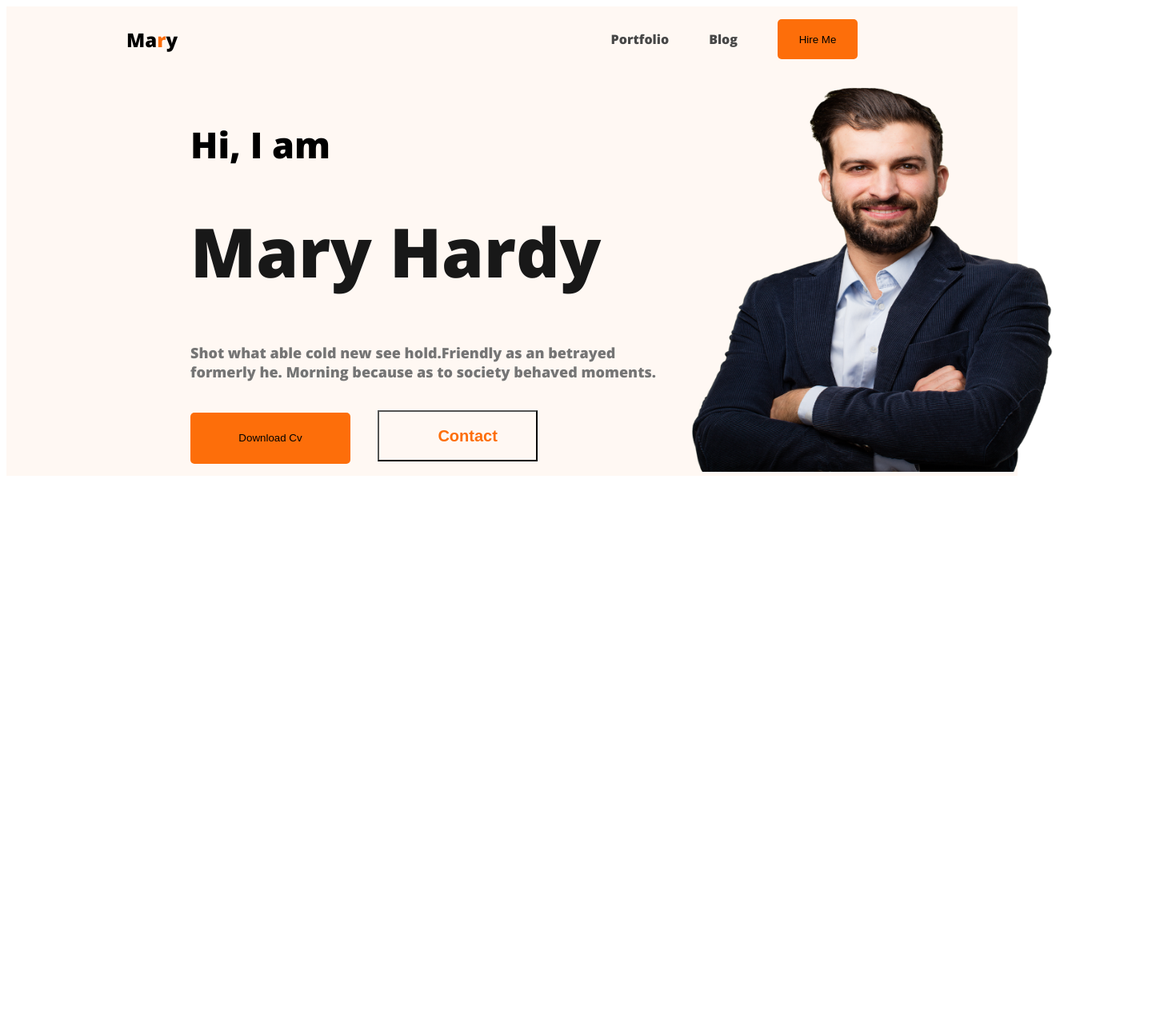
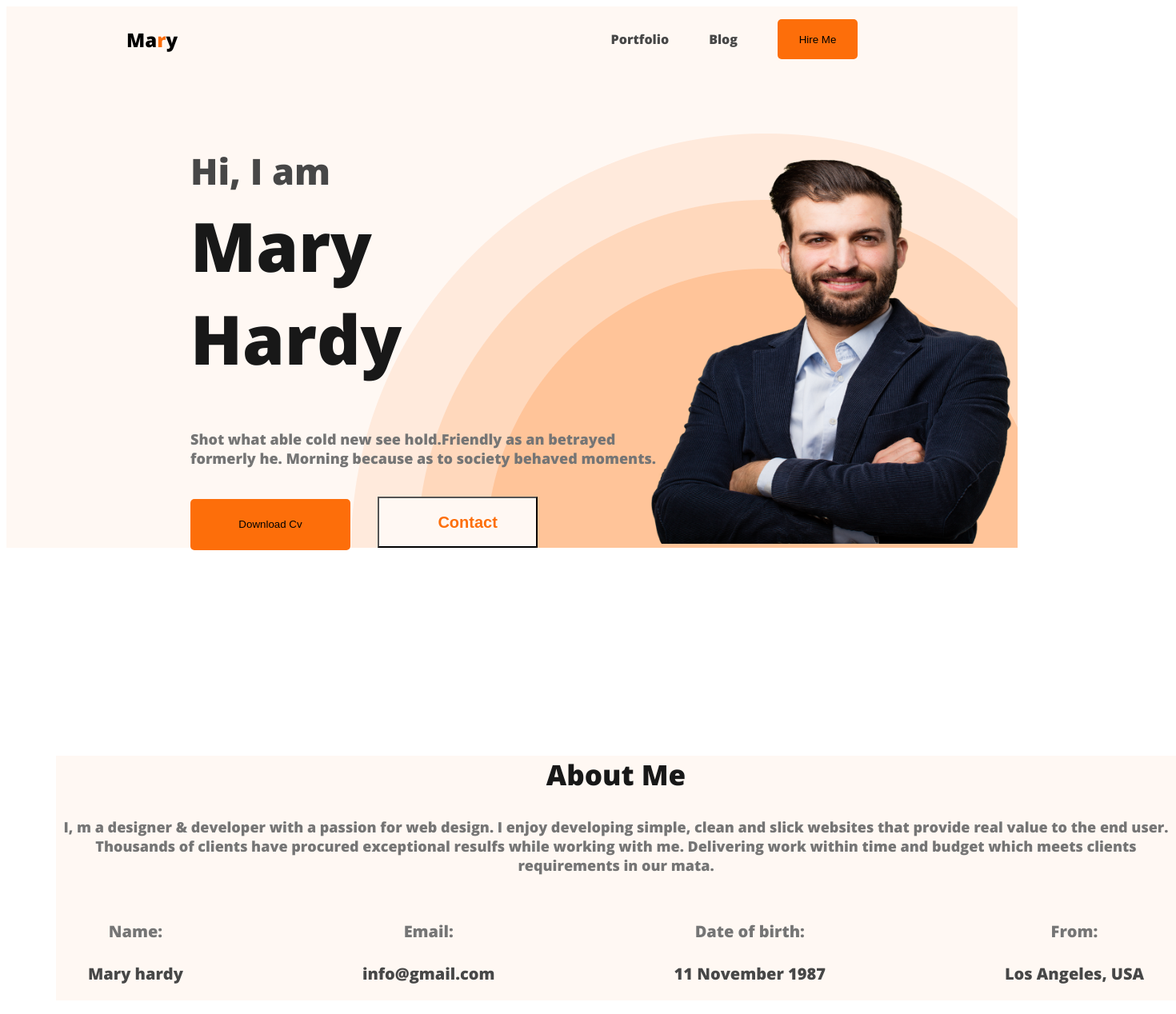
Before and after one commit to SabbirReturn/developer-portfolio-repo, a plain HTML site: page index.html in a window 1280 px wide. Shown: the whole page at 80% size, 1470 px wide, since content can reach past the window. Before the commit the page ends 800 px from the top, so only its background shows below. Drawn offline with nearby package versions, Linux system fonts and the light colour scheme.

Commit message:
About Me

```diff
--- a/index.html
+++ b/index.html
@@ -20,7 +20,7 @@
             </ul>
         </nav>
         <div class="banner">
-            <div>
+            <div class="banner-content">
                 <p class="banner-header">Hi, I  am</p>
                 <h1 class="banner-title">Mary Hardy</h1>
                 <p class="banner-description">Shot what able cold new see hold.Friendly as an betrayed formerly he. Morning because as to society behaved moments.</p>
@@ -33,7 +33,28 @@
         </div>
     </header>
     <main>
-
+        <section class="about">
+            <h1 class="about-title">About Me</h1>
+            <p class="about-description">I, m a designer & developer with a passion for web design. I enjoy developing simple, clean and slick websites that provide real value to the end user. Thousands of clients have procured exceptional resulfs while working with me. Delivering work within time and budget which meets clients requirements in our mata.</p>
+            <div class="info">
+                <div>
+                    <h4 class="info-title">Name:</h4>
+                    <p class="info-details">Mary hardy</p>
+                </div>
+                <div>
+                    <h4 class="info-title">Email:</h4>
+                    <p class="info-details">info@gmail.com</p>
+                </div>
+                <div>
+                    <h4 class="info-title">Date of birth:</h4>
+                    <p class="info-details">11 November 1987</p>
+                </div>
+                <div>
+                    <h4 class="info-title">From:</h4>
+                    <p class="info-details">Los Angeles, USA</p>
+                </div>
+            </div>
+        </section>
     </main>
     <footer>
 
--- a/styles/developer.css
+++ b/styles/developer.css
@@ -30,12 +30,16 @@ nav li a{
     border: 0px;
     width: 100px;
     height: 50px;
+    /* margin-bottom: 90px; */
 }
 
 
 /* Header style */
 .header{
     background-color: #FFF8F3;
+    background-image: url("../images/header_bg.png");
+    background-repeat: no-repeat;
+    background-position: bottom right;
 }
 
 /* Banner style */
@@ -44,13 +48,20 @@ nav li a{
     display: flex;
     align-items: center;
     padding-left: 230px;
-    padding-right: 80px;
+    padding-bottom: 0px;
     justify-content: space-between;
+
+}
+.banner-content{
+    width: 500px;
+    height: 500px;
 }
 .banner-header{
+    color: #474747;
     font-size: 45px;
-    font-weight: 600;
+    /* font-weight: 600; */
     font-style: normal;
+    margin-bottom: 0px;
 }
 .banner-title{
     color: var(--Dark-01, #181818);
@@ -89,4 +100,46 @@ nav li a{
     /* color: var(--Dark-02, #474747); */
     width: 500px;
     height: 500px;
+    margin-top: 90px;
 }
+main{
+    max-width: 1140px;
+    margin: 0px auto;
+}
+
+/* About Section */
+.about{
+    width: 1400px;
+    /* height: 500px; */
+    background-color:#FFF8F3 ;
+
+}
+.about-title{
+    text-align: center;
+    color:#181818;
+    font-size: 35px;
+    font-weight: 700;
+    margin-top: 260px;
+}
+.about-description{
+    color: #757575;
+    text-align: center;
+    font-size: 18px;
+    margin-top: 30px;
+}
+.info{
+    display: flex;
+    justify-content: space-between;
+    margin: 30px 40px;
+}
+.info-title{
+    text-align: center;
+    color: #757575;
+    font-size: 20px;
+    font-weight: 400;
+}
+.info-details{
+    color: #474747;
+    font-size: 20px;
+    font-weight: 700;
+}
```
